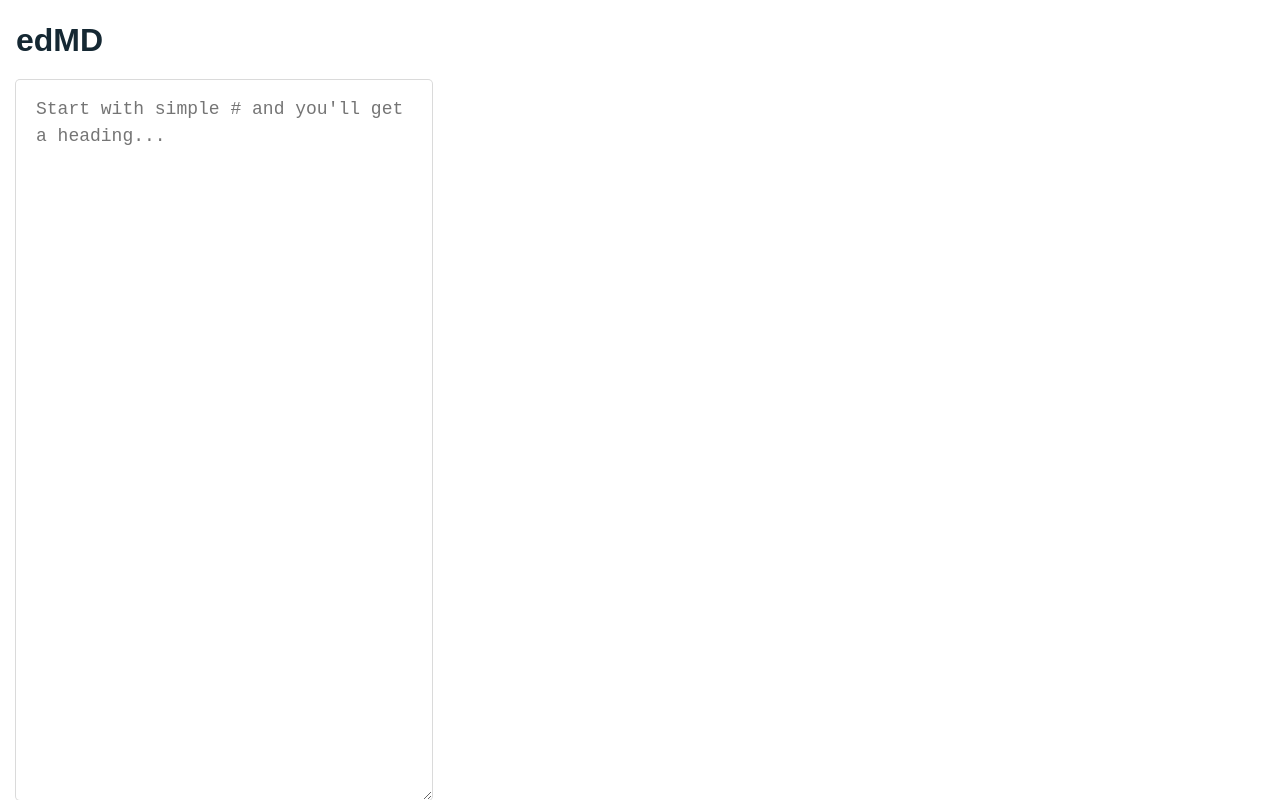
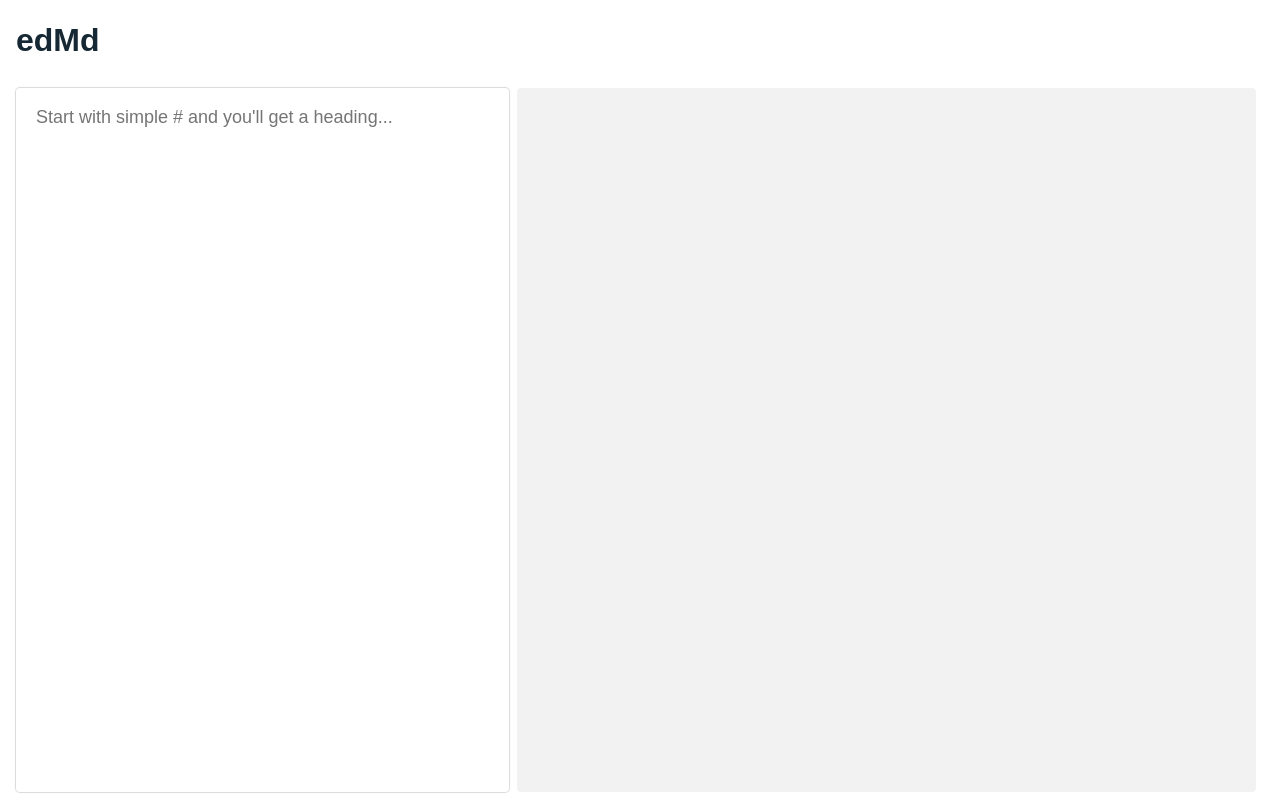
Before and after one commit to tusnolobov/edMd, a Next.js app: page / in a window 1280 px wide. Built offline with nearby package versions, Linux system fonts and the light colour scheme.

Commit message:
style: switch over to Emotion css-in-js

```diff
--- a/package.json
+++ b/package.json
@@ -42,6 +42,9 @@
     "prettier": "^1.19.1"
   },
   "dependencies": {
+    "@emotion/core": "^10.0.22",
+    "@emotion/styled": "^10.0.23",
+    "babel-plugin-emotion": "^10.0.23",
     "next": "^9.1.4",
     "prop-types": "^15.7.2",
     "react": "^16.12.0",
--- a/src/components/Editor/editor.jsx
+++ b/src/components/Editor/editor.jsx
@@ -1,45 +1,24 @@
 import React from 'react';
 import PropTypes from 'prop-types';
 
-export const Editor = ({ state, setState }) => {
+import { Textarea } from './editor.styles';
+
+export const Editor = ({ content, setContent }) => {
   const handleChange = event => {
-    setState(event.target.value);
+    setContent(event.target.value);
   };
 
   return (
-    <>
-      <textarea
-        value={state}
-        onChange={handleChange}
-        spellCheck={false}
-        placeholder="Start with simple # and you'll get a heading..."
-      ></textarea>
-      <style jsx>
-        {`
-          textarea {
-            grid-area: 'editor';
-            display: block;
-            padding: 1.6rem 2rem;
-            font-size: 1.8rem;
-            line-height: 1.5;
-            border: 0;
-            box-shadow: 0 0 0 1px #dadada;
-            border-radius: 4px;
-            transition: box-shadow 0.2s ease;
-            resize: horizontal;
-          }
-
-          textarea:focus {
-            box-shadow: 0 0 0 2px #46a1f4;
-            outline: none;
-          }
-        `}
-      </style>
-    </>
+    <Textarea
+      value={content}
+      onChange={handleChange}
+      spellCheck={false}
+      placeholder="Start with simple # and you'll get a heading..."
+    ></Textarea>
   );
 };
 
 Editor.propTypes = {
-  state: PropTypes.string,
-  setState: PropTypes.func,
+  content: PropTypes.string,
+  setContent: PropTypes.func,
 };
--- /dev/null
+++ b/src/components/Editor/editor.styles.js
@@ -0,0 +1,20 @@
+import styled from '@emotion/styled';
+
+export const Textarea = styled.textarea`
+  grid-area: 'editor';
+  display: block;
+  padding: 1.6rem 2rem;
+  font-family: sans-serif;
+  font-size: 1.8rem;
+  line-height: 1.5;
+  border: 0;
+  box-shadow: 0 0 1px 1px #dadada;
+  border-radius: 4px;
+  transition: box-shadow 0.2s ease;
+  resize: none;
+
+  &:focus {
+    box-shadow: 0 0 0 2px #46a1f4;
+    outline: none;
+  }
+`;
--- a/src/components/Header/header.jsx
+++ b/src/components/Header/header.jsx
@@ -1,23 +1,11 @@
 import React from 'react';
+
+import { Logo, HeaderContainer } from './header.styles';
 
 export const Header = () => {
   return (
-    <header>
-      <h3>edMD</h3>
-      <style jsx>{`
-        header {
-          display: flex;
-          align-items: center;
-          height: 10vh;
-          padding: 0 1.6rem;
-        }
-
-        h3 {
-          margin: 0;
-          font-size: 3.2rem;
-          color: #152833;
-        }
-      `}</style>
-    </header>
+    <HeaderContainer>
+      <Logo>edMd</Logo>
+    </HeaderContainer>
   );
 };
--- /dev/null
+++ b/src/components/Header/header.styles.js
@@ -0,0 +1,16 @@
+import styled from '@emotion/styled';
+
+export const Logo = styled.h3`
+  margin: 0;
+  font-size: 3.2rem;
+  color: #152833;
+`;
+
+export const HeaderContainer = styled.header`
+  display: flex;
+  align-items: center;
+  height: 10vh;
+  max-width: 144rem;
+  margin: 0 auto;
+  padding: 0 1.6rem;
+`;
--- a/src/components/Layout/layout.jsx
+++ b/src/components/Layout/layout.jsx
@@ -1,40 +1,17 @@
 import React from 'react';
 import PropTypes from 'prop-types';
+import { Global } from '@emotion/core';
 
 import { Header } from '../Header/header';
+
+import { GlobalStyles } from './layout.styles';
 
 export const Layout = ({ children }) => {
   return (
     <>
+      <Global styles={GlobalStyles} />
       <Header />
       <main>{children}</main>
-      <style jsx global>{`
-        *,
-        *::after,
-        *::before {
-          box-sizing: border-box;
-        }
-
-        html {
-          font-size: 10px;
-          font-family: sans-serif;
-        }
-
-        body {
-          margin: 0;
-          padding: 0;
-          font-size: 1.6rem;
-          color: #152833;
-        }
-
-        main {
-          display: grid;
-          grid-template-columns: minmax(3rem, 1fr) 2fr;
-          grid-template-areas: 'editor preview preview';
-          height: 90vh;
-          padding: 0 1.6rem;
-        }
-      `}</style>
     </>
   );
 };
--- /dev/null
+++ b/src/components/Layout/layout.styles.js
@@ -0,0 +1,32 @@
+import { css } from '@emotion/core';
+
+export const GlobalStyles = css`
+  *,
+  *::after,
+  *::before {
+    box-sizing: border-box;
+  }
+
+  html {
+    font-size: 10px;
+    font-family: sans-serif;
+  }
+
+  body {
+    margin: 0;
+    padding: 0;
+    font-size: 1.6rem;
+    color: #152833;
+  }
+
+  main {
+    display: grid;
+    gap: 0.8rem;
+    grid-template-columns: minmax(3rem, 2fr) 3fr;
+    grid-template-areas: 'editor preview preview';
+    height: 90vh;
+    max-width: 144rem;
+    margin: 0 auto;
+    padding: 0.8rem 1.6rem;
+  }
+`;
--- a/src/components/Preview/preview.jsx
+++ b/src/components/Preview/preview.jsx
@@ -2,23 +2,14 @@ import React from 'react';
 import PropTypes from 'prop-types';
 import ReactMarkdown from 'react-markdown';
 
-export const Preview = ({ state }) => (
-  <>
-    <article>
-      <ReactMarkdown source={state} />
-    </article>
-    <style jsx>
-      {`
-        article {
-          grid-area: 'preview';
-          padding: 0 2rem;
-          overflow: auto;
-        }
-      `}
-    </style>
-  </>
+import { PreviewContainer } from './preview.styles';
+
+export const Preview = ({ content }) => (
+  <PreviewContainer>
+    <ReactMarkdown source={content} />
+  </PreviewContainer>
 );
 
 Preview.propTypes = {
-  state: PropTypes.string,
+  content: PropTypes.string,
 };
--- /dev/null
+++ b/src/components/Preview/preview.styles.js
@@ -0,0 +1,13 @@
+import styled from '@emotion/styled';
+
+export const PreviewContainer = styled.article`
+  grid-area: 'preview';
+  padding: 0 4rem;
+  font-size: 1.8rem;
+  font-family: sans-serif;
+  border-radius: 4px;
+  background: #f2f2f2;
+  overflow-x: hidden;
+  overflow-y: auto;
+  word-wrap: break-word;
+`;
--- a/src/pages/index.jsx
+++ b/src/pages/index.jsx
@@ -5,12 +5,12 @@ import { Editor } from '../components/Editor/editor';
 import { Preview } from '../components/Preview/preview';
 
 const App = () => {
-  const [state, setState] = useState('');
+  const [content, setContent] = useState('');
 
   return (
     <Layout>
-      <Editor state={state} setState={setState} />
-      <Preview state={state} />
+      <Editor content={content} setContent={setContent} />
+      <Preview content={content} />
     </Layout>
   );
 };
```
Also changed, not shown: .babelrc (added), 1 other file (tests, documents, lock files or other folders).
